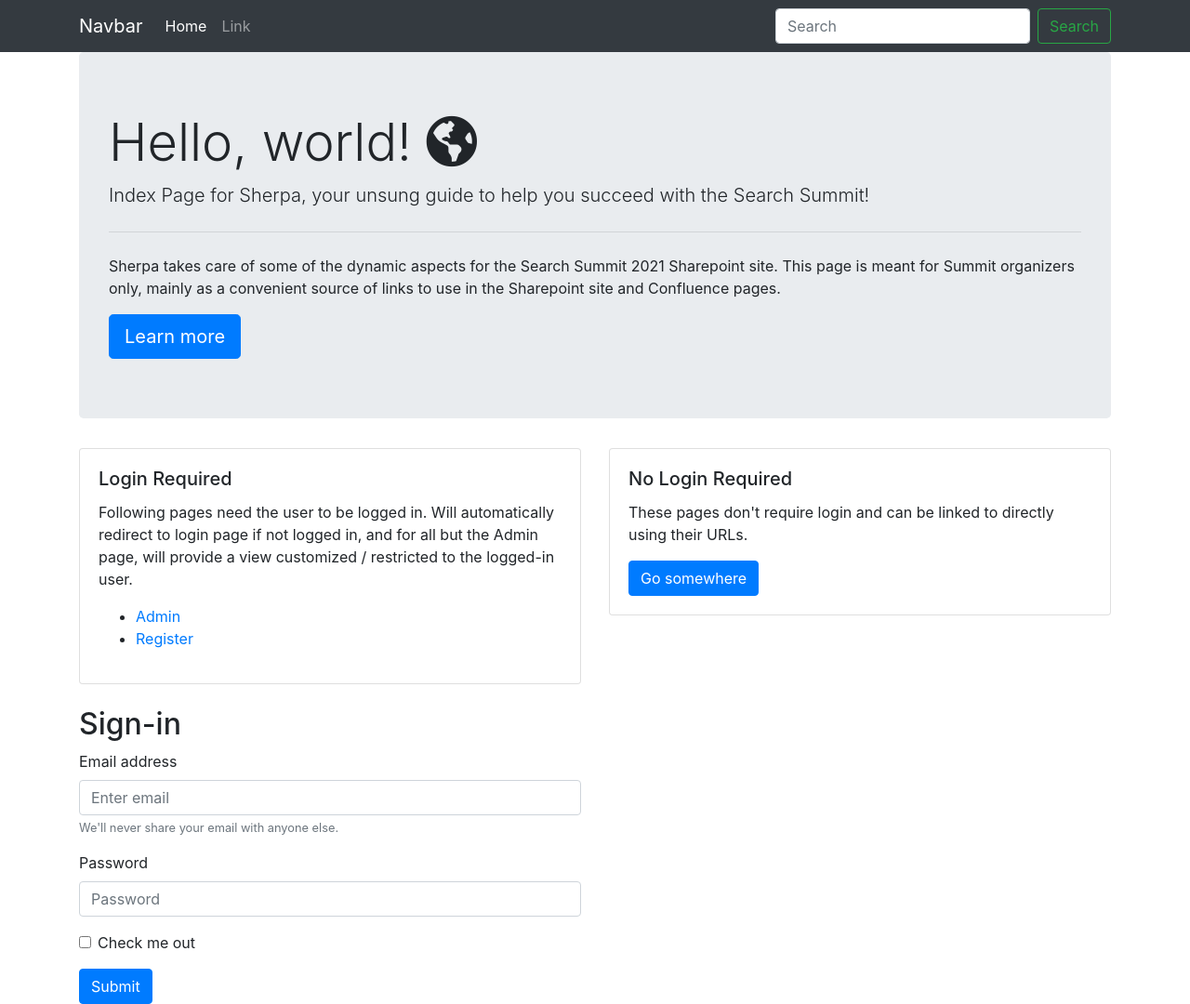
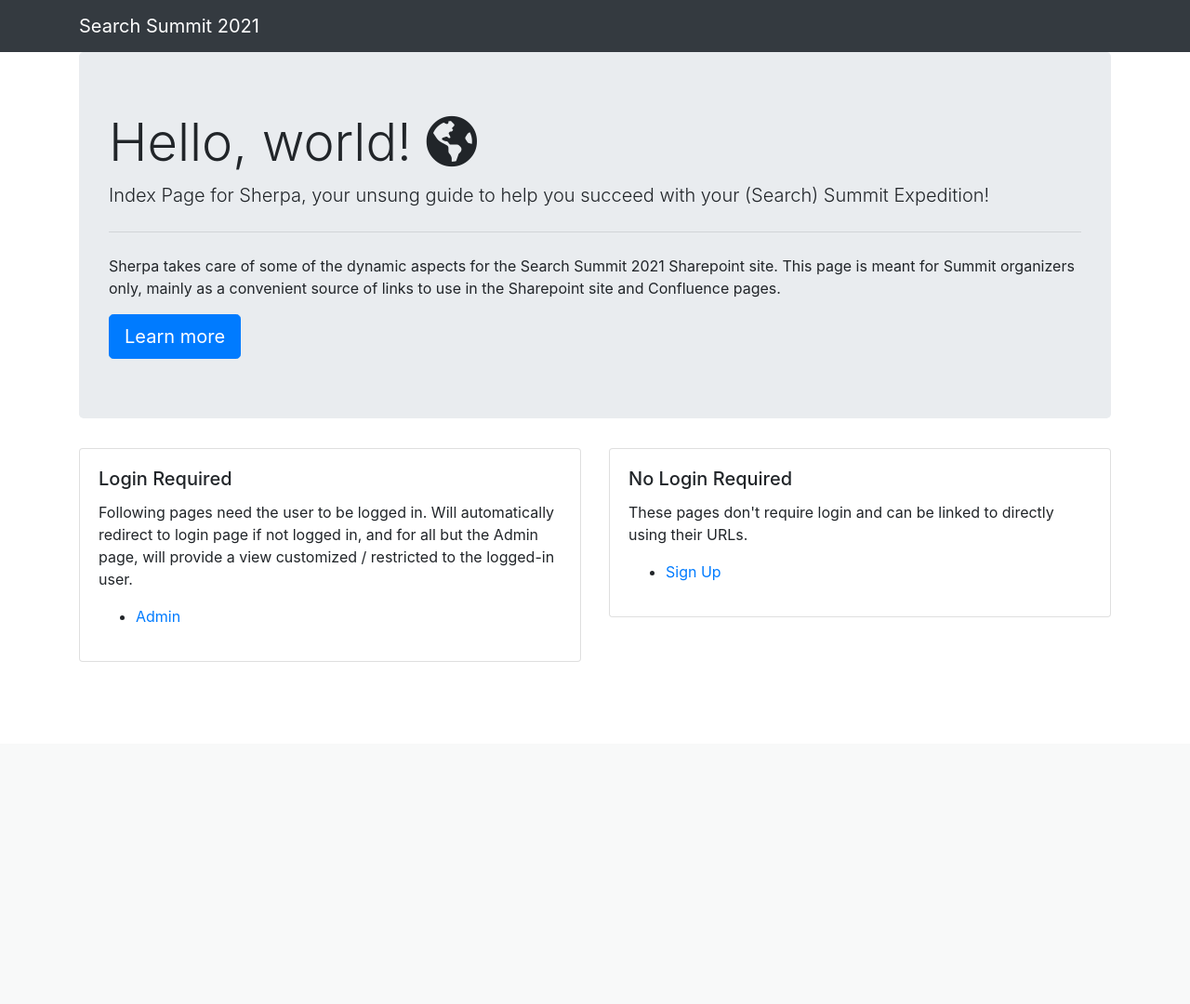
Before and after one commit to sujitpal/sherpa, a Django app: page / in a window 1280 px wide. Shown: the whole page at 93% size. After the commit the page ends 712 px from the top, so only its background shows below. Run offline with Django 3.2, Linux system fonts and the light colour scheme; some libraries are stand-ins or nearby versions.

Commit message:
fix: template based rendering to inherit CSS

```diff
--- /dev/null
+++ b/templates/apps/base.html
@@ -0,0 +1,31 @@
+{% load static %}
+
+<!DOCTYPE html>
+<html lang="en">
+
+<head>
+    <meta charset="UTF-8">
+    <meta name="viewport" content="width=device-width, initial-scale=1.0">
+    <meta http-equiv="X-UA-Compatible" content="ie=edge">
+    <link rel="stylesheet" href="{% static 'css/bootstrap.min.css' %}">
+    <link rel="stylesheet" href="{% static 'fa/css/all.min.css' %}">
+    <script src="{% static 'js/bootstrap.min.js' %}"></script>
+    <title>{% block title %}<!-- TODO: Put Title here -->{% endblock %}</title>
+</head>
+
+<body>
+    <nav class="navbar navbar-expand-lg navbar-dark bg-dark">
+        <div class="container">
+            {% block navigation %}
+            <!-- TODO: put navigation block here -->
+            {% endblock %}
+        </div>
+    </nav>
+
+    {% block content %}
+    <!-- TODO: put content block here -->
+    {% endblock %}
+
+</body>
+
+</html>
--- a/templates/apps/index.html
+++ b/templates/apps/index.html
@@ -1,48 +1,18 @@
-{% load static %}
+{% extends 'apps/base.html' %}
 
-<!DOCTYPE html>
-<html lang="en">
+{% block title %}
+Sherpa Index Page
+{% endblock %}
 
-<head>
-    <meta charset="UTF-8">
-    <meta name="viewport" content="width=device-width, initial-scale=1.0">
-    <meta http-equiv="X-UA-Compatible" content="ie=edge">
-    <link rel="stylesheet" href="{% static 'css/bootstrap.min.css' %}">
-    <link rel="stylesheet" href="{% static 'fa/css/all.min.css' %}">
-    <script src="{% static 'js/bootstrap.min.js' %}"></script>
-    <title>Sherpa Index Page</title>
-</head>
+{% block navigation %}
+<a class="navbar-brand" href="https://reedelsevier.sharepoint.com/sites/SearchSummit">Search Summit 2021</a>
+{% endblock %}
 
-<body>
-
-    <nav class="navbar navbar-expand-lg navbar-dark bg-dark">
-        <div class="container">
-            <a class="navbar-brand" href="#">Navbar</a>
-            <button class="navbar-toggler" type="button" data-toggle="collapse" data-target="#navbarSupportedContent"
-                aria-controls="navbarSupportedContent" aria-expanded="false" aria-label="Toggle navigation">
-                <span class="navbar-toggler-icon"></span>
-            </button>
-            <div class="collapse navbar-collapse" id="navbarSupportedContent">
-                <ul class="navbar-nav mr-auto">
-                    <li class="nav-item active">
-                        <a class="nav-link" href="#">Home <span class="sr-only">(current)</span></a>
-                    </li>
-                    <li class="nav-item">
-                        <a class="nav-link" href="#">Link</a>
-                    </li>
-                </ul>
-                <form class="form-inline my-2 my-lg-0">
-                    <input class="form-control mr-sm-2" type="search" placeholder="Search" aria-label="Search">
-                    <button class="btn btn-outline-success my-2 my-sm-0" type="submit">Search</button>
-                </form>
-            </div>
-        </div>
-    </nav>
-
+{% block content %}
 <div class="container">
     <div class="jumbotron">
         <h1 class="display-4">Hello, world! <i class="fas fa-globe-americas"></i></h1>
-            <p class="lead">Index Page for Sherpa, your unsung guide to help you succeed with the Search Summit!</p>
+        <p class="lead">Index Page for Sherpa, your unsung guide to help you succeed with your (Search) Summit Expedition!</p>
         <hr class="my-4">
         <p>
             Sherpa takes care of some of the dynamic aspects for the Search Summit 2021 Sharepoint site.
@@ -61,10 +31,8 @@
                     <h5 class="card-title">Login Required</h5>
                     <p class="card-text">Following pages need the user to be logged in. Will automatically redirect to login page if not logged in,
                         and for all but the Admin page, will provide a view customized / restricted to the logged-in user.</p>
-                        <!--<a href="#" class="btn btn-primary">Go somewhere</a>-->
                     <ul>
                         <li><a href="/admin">Admin</a></li>
-                            <li><a href="/register">Register</a></li>
                     </ul>
                 </div>
             </div>
@@ -74,39 +42,12 @@
                 <div class="card-body">
                     <h5 class="card-title">No Login Required</h5>
                     <p class="card-text">These pages don't require login and can be linked to directly using their URLs.</p>
-                        <a href="#" class="btn btn-primary">Go somewhere</a>
+                    <ul>
+                        <li><a href="/register">Sign Up</a></li>
+                    </ul>
                 </div>
             </div>
         </div>
     </div>
 </div>
-
-    <div class="container mt-4">
-        <div class="row">
-            <div class="col-6">
-                <h2>Sign-in</h2>
-                <form>
-                    <div class="form-group">
-                        <label for="exampleInputEmail1">Email address</label>
-                        <input type="email" class="form-control" id="exampleInputEmail1" aria-describedby="emailHelp"
-                            placeholder="Enter email">
-                        <small id="emailHelp" class="form-text text-muted">We'll never share your email with anyone
-                            else.</small>
-                    </div>
-                    <div class="form-group">
-                        <label for="exampleInputPassword1">Password</label>
-                        <input type="password" class="form-control" id="exampleInputPassword1" placeholder="Password">
-                    </div>
-                    <div class="form-group form-check">
-                        <input type="checkbox" class="form-check-input" id="exampleCheck1">
-                        <label class="form-check-label" for="exampleCheck1">Check me out</label>
-                    </div>
-                    <button type="submit" class="btn btn-primary">Submit</button>
-                </form>
-            </div>
-        </div>
-    </div>
-
-</body>
-
-</html>
+{% endblock %}
```
Also changed, not shown: templates/apps/register.html (+10 -1 lines). Lines whose indentation alone changed are shown as unchanged.
